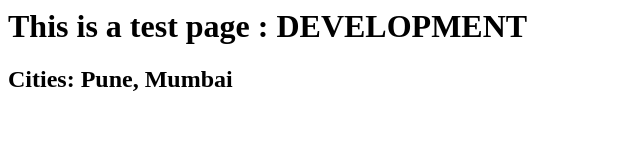
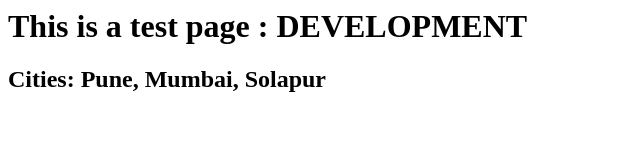
Before and after one commit to amitmindstix/bootcamp, a plain HTML site: page index.html in a window 1280 px wide. Shown: the whole page, without its empty margins (0-640 px from the left). Drawn offline with Linux system fonts and the light colour scheme.

Commit message:
add Solapur

```diff
--- a/index.html
+++ b/index.html
@@ -4,6 +4,6 @@
 <head>
 <body>
 <h1> This is a test page : DEVELOPMENT</h1>
-<h2>Cities: Pune, Mumbai</h2>
+<h2>Cities: Pune, Mumbai, Solapur</h2>
 </body>
 </html>
```
